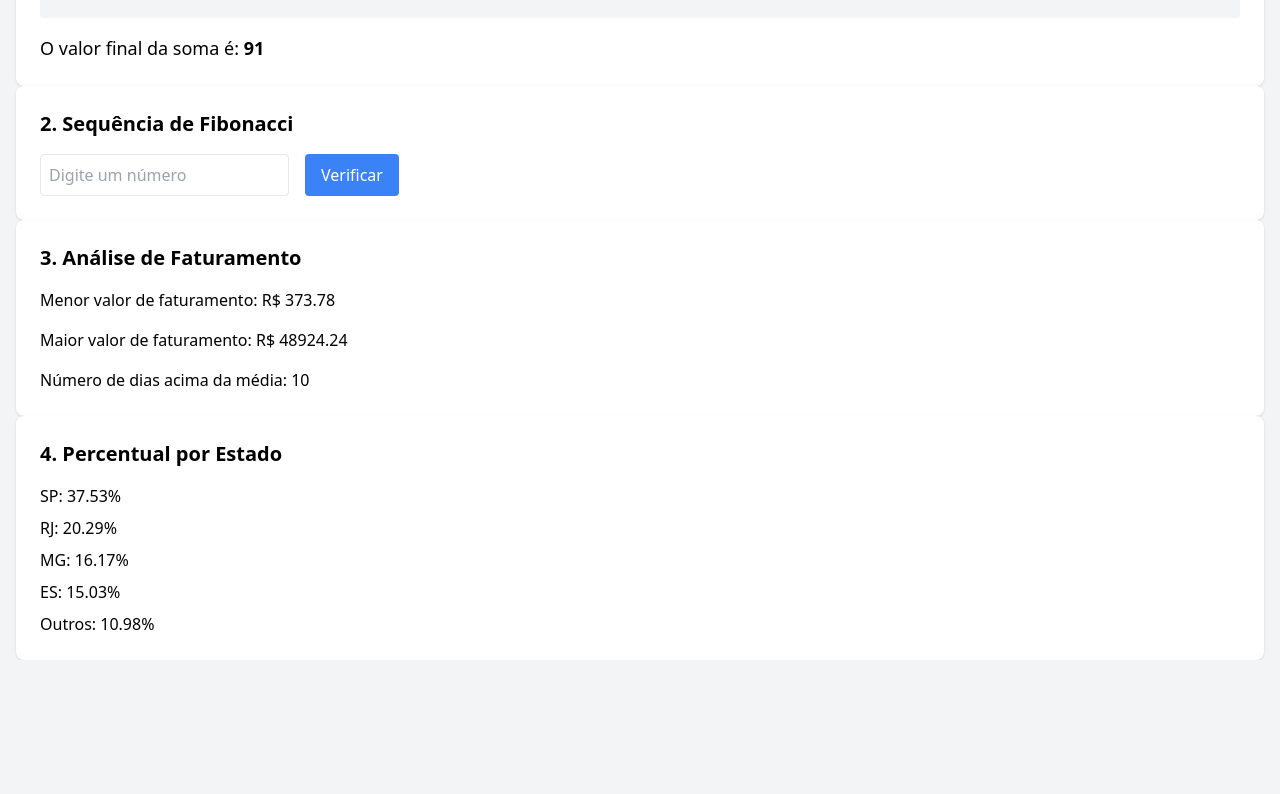
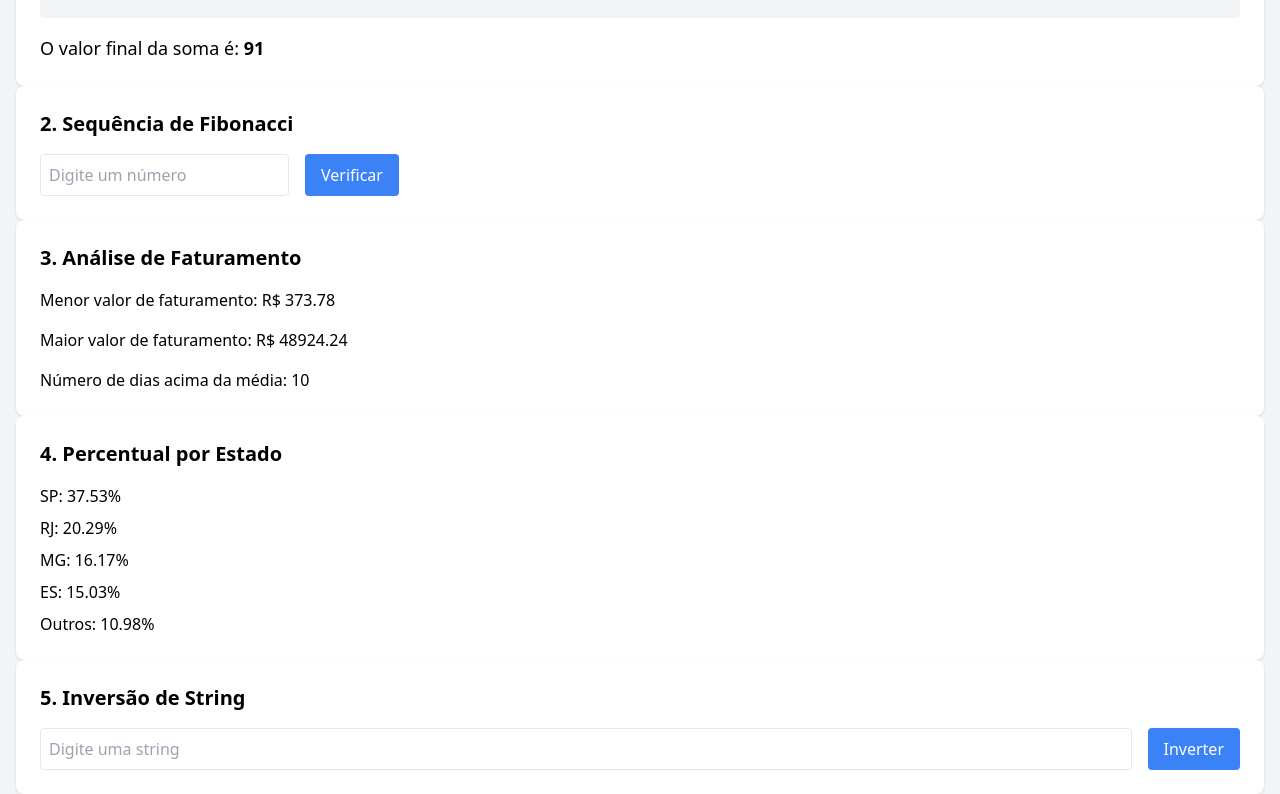
Before and after one commit to alexcssilva/target-sistemas, a React (Vite) app: page / in a window 1280 px wide. Shown: the part 298-1092 px from the top of the page. Before the commit the page ends 958 px from the top, so only its background shows below. Built offline with nearby package versions, Linux system fonts and the light colour scheme.

Commit message:
fourth exercise

```diff
--- a/App.tsx
+++ b/App.tsx
@@ -1,4 +1,5 @@
 import React from "react";
+import ExerciseFive from "./src/components/ExerciseFive";
 import ExerciseFour from "./src/components/ExerciseFour";
 import ExerciseOne from "./src/components/ExerciseOne";
 import ExerciseThree from "./src/components/ExerciseThree";
@@ -13,6 +14,7 @@ function App() {
         <ExerciseTwo title="2. Sequência de Fibonacci" />
         <ExerciseThree title="3. Análise de Faturamento" />
         <ExerciseFour title="4. Percentual por Estado" />
+        <ExerciseFive title="5. Inversão de String" />
       </div>
     </div>
   );
--- /dev/null
+++ b/src/components/ExerciseFive.tsx
@@ -0,0 +1,47 @@
+import { useState } from "react";
+import { ExerciseProps } from "../types/types";
+
+export default function ExerciseFive({ title }: ExerciseProps) {
+  const [inputString, setInputString] = useState("");
+  const [result, setResult] = useState("");
+
+  const reverseString = (str: string) => {
+    let reversed = "";
+    for (let i = str.length - 1; i >= 0; i--) {
+      reversed += str[i];
+    }
+    return reversed;
+  };
+
+  const handleReverse = () => {
+    setResult(reverseString(inputString));
+  };
+
+  return (
+    <div className="bg-white p-6 rounded-lg shadow">
+      <h2 className="text-xl font-semibold mb-4">{title}</h2>
+      <div className="space-y-4">
+        <div className="flex gap-4">
+          <input
+            type="text"
+            value={inputString}
+            onChange={(e) => setInputString(e.target.value)}
+            className="border p-2 rounded flex-grow"
+            placeholder="Digite uma string"
+          />
+          <button
+            onClick={handleReverse}
+            className="bg-blue-500 text-white px-4 py-2 rounded hover:bg-blue-600"
+          >
+            Inverter
+          </button>
+        </div>
+        {result && (
+          <p className="text-lg">
+            String invertida: <span className="font-mono">{result}</span>
+          </p>
+        )}
+      </div>
+    </div>
+  );
+}
```
